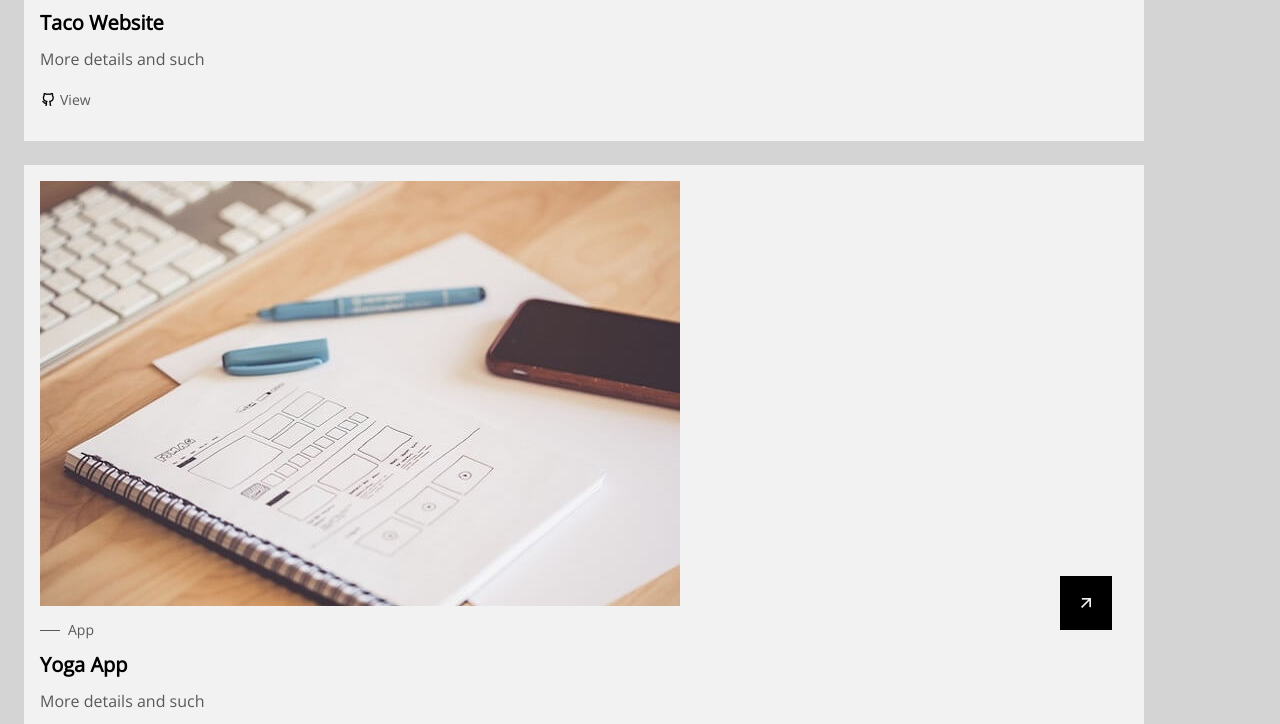
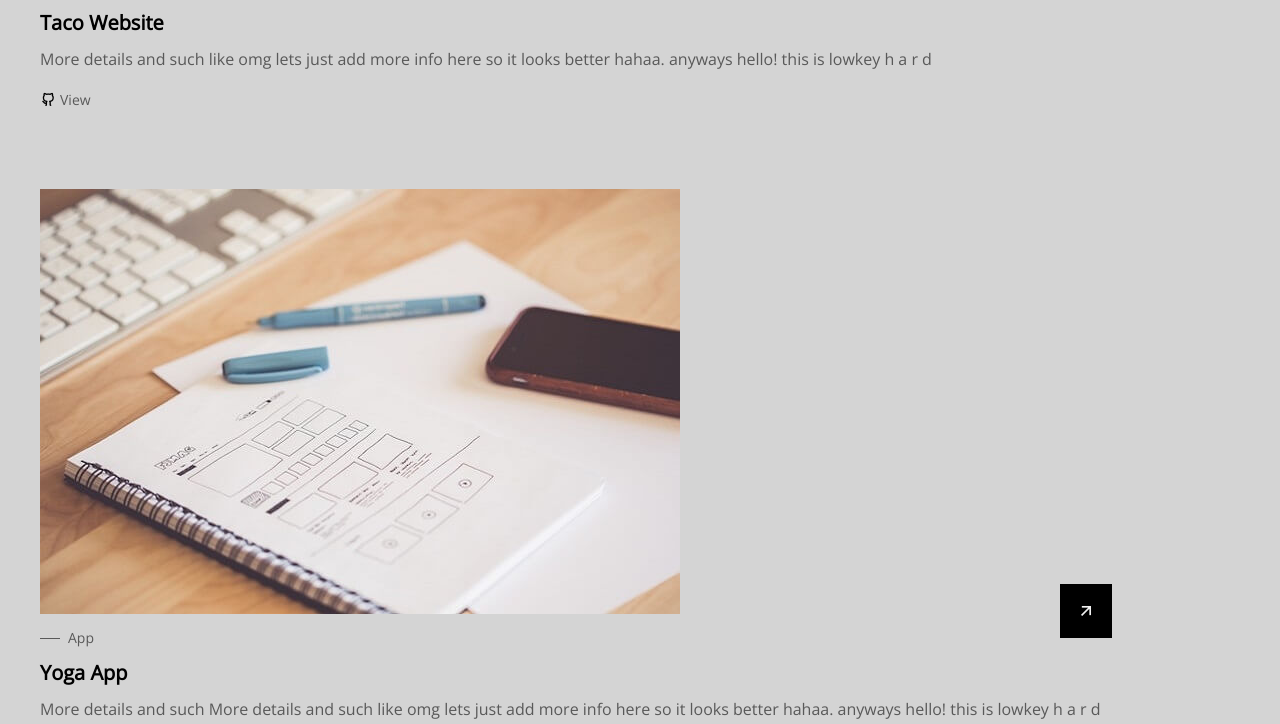
Before and after one commit to anitajohnn/anita-webpage, a plain HTML site: page index.html in a window 1280 px wide. Shown: the part 3398-4122 px from the top of the page. Drawn offline with nearby package versions, Linux system fonts and the light colour scheme.

Commit message:
project done - needs adjusting

```diff
--- a/assets/css/styles.css
+++ b/assets/css/styles.css
@@ -645,14 +645,12 @@ img {
   background-color: var(--container-color);
   transition: background-color .4s;
 }
-
 .projects__container{
-  row-gap: 2rem;
+row-gap: 2rem;
 }
 .projects__card{
   padding: 1rem 1rem 2rem;
   transition: background-color .4s;
-  background-color: var(--white-color);
 }
 
 .projects__image{
@@ -676,9 +674,8 @@ img {
   color: var(--text-color);
   margin-bottom: .75rem;
   padding-left: 1.75rem;
+}
 
-
-}
 .projects__subtitle::after{
   content: '';
   width: 20px;
@@ -688,6 +685,7 @@ img {
   top: 50%;
   left: 0;
 }
+
 .projects__title{
   font-size: var(--h3-font-size);
   margin-bottom: .75rem;
@@ -705,19 +703,23 @@ img {
   font-size: var(--small-font-size);
   font-weight: var(--font-medium);
   transition: color .4s;
+
 }
+
 .projects__link i{
   font-size: 1rem;
   color: var(--title-color);
   transition: color .4s;
+}
+.projects__link:hover,
+.projects__link:hover i{
+  color: var(--first-color);
+}
+.projects__card:hover{
+  background-color: var(--white-color);
 
 }
 
-.projects__link:hover,
-.projects__link:hover i{
-  color:  var(--first-color);
-
-}
 /*=============== CONTACT ===============*/
 
 
--- a/index.html
+++ b/index.html
@@ -216,7 +216,7 @@
             <h2 class="section__title-1">
                <span>Projects.</span>
             </h2>
-            <div class="projects__containe container grid">
+            <div class="projects__container container grid">
                <article class="projects__card">
                   <div class="projects__image">
                      <img src="assets/img/project-1.jpg" alt="image" class="projects__img">
@@ -229,7 +229,8 @@
                      <h2 class="projects__title">Taco Website</h2>
 
                      <p class="projects__description">
-                        More details and such
+                        More details and such like omg lets just add more info
+                        here so it looks better hahaa. anyways hello! this is lowkey  h a r d
                      </p>
                   </div>
                   <div class="projects__buttons">
@@ -251,7 +252,8 @@
                      <h2 class="projects__title">Yoga App</h2>
 
                      <p class="projects__description">
-                        More details and such
+                        More details and such More details and such like omg lets just add more info
+                        here so it looks better hahaa. anyways hello! this is lowkey  h a r d
                      </p>
                   </div>
                   <div class="projects__buttons">
@@ -273,7 +275,8 @@
                      <h2 class="projects__title">Journal Website</h2>
 
                      <p class="projects__description">
-                        More details and such
+                        More details and such More details and such like omg lets just add more info
+                        here so it looks better hahaa. anyways hello! this is lowkey  h a r d
                      </p>
                   </div>
                   <div class="projects__buttons">
```
